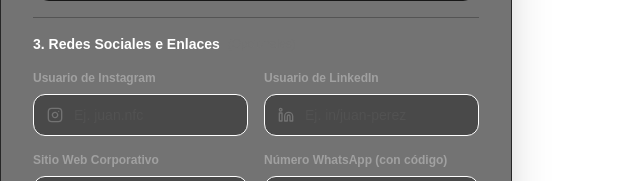
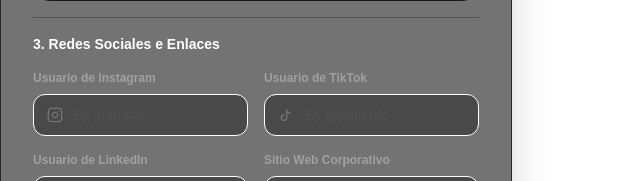
Before and after one commit to franconarvaezgh-glitch/NG_NFC_PLATFORM, a Next.js app: page /activar in a window 1280 px wide. Shown: the part 771-952 px from the top of the page, without its empty margins (0-640 px from the left). Built offline with nearby package versions, Linux system fonts and the light colour scheme; no server answers.

Commit message:
feat: add TikTok field to profile forms and card with validation

```diff
--- a/app/activar/ActivarClient.js
+++ b/app/activar/ActivarClient.js
@@ -21,6 +21,20 @@ import {
   Loader2,
   Upload
 } from 'lucide-react';
+
+const Tiktok = (props) => (
+  <svg
+    viewBox="0 0 24 24"
+    fill="none"
+    stroke="currentColor"
+    strokeWidth="2"
+    strokeLinecap="round"
+    strokeLinejoin="round"
+    className={props.className}
+  >
+    <path d="M9 12a4 4 0 1 0 4 4V4a5 5 0 0 0 5 5" />
+  </svg>
+);
 
 export default function ActivarClient({ initialSerial }) {
   const router = useRouter();
@@ -49,6 +63,7 @@ export default function ActivarClient({ initialSerial }) {
   const [linkedin, setLinkedin] = useState('');
   const [website, setWebsite] = useState('');
   const [whatsapp, setWhatsapp] = useState('');
+  const [tiktok, setTiktok] = useState('');
 
   const handleFileChange = (e) => {
     const file = e.target.files[0];
@@ -74,13 +89,26 @@ export default function ActivarClient({ initialSerial }) {
       return;
     }
 
+    // Validación de TikTok
+    if (!isLoginMode && tiktok) {
+      const cleanTikTok = tiktok.trim();
+      const usernameOnly = cleanTikTok.startsWith('@') ? cleanTikTok.slice(1) : cleanTikTok;
+      const tiktokRegex = /^[a-zA-Z0-9._]{2,24}$/;
+      if (!tiktokRegex.test(usernameOnly) || usernameOnly.endsWith('.')) {
+        setError('El usuario de TikTok no es válido. Debe tener entre 2 y 24 caracteres, y contener solo letras, números, puntos y guiones bajos (sin terminar en punto).');
+        setLoading(false);
+        return;
+      }
+    }
+
     try {
       const redesJson = {
         instagram: instagram || undefined,
         linkedin: linkedin || undefined,
         website: website || undefined,
         email: email || undefined,
-        whatsapp: whatsapp || undefined
+        whatsapp: whatsapp || undefined,
+        tiktok: tiktok || undefined
       };
 
       const formData = new FormData();
@@ -383,6 +411,22 @@ export default function ActivarClient({ initialSerial }) {
               </div>
 
               <div>
+                <label className="block text-xs font-semibold text-neutral-400 mb-2">Usuario de TikTok</label>
+                <div className="relative">
+                  <span className="absolute inset-y-0 left-0 pl-3.5 flex items-center text-neutral-500">
+                    <Tiktok className="w-4 h-4" />
+                  </span>
+                  <input
+                    type="text"
+                    value={tiktok}
+                    onChange={(e) => setTiktok(e.target.value)}
+                    placeholder="Ej. @juan.nfc"
+                    className="w-full bg-neutral-950/40 border border-neutral-850 focus:border-blue-500 rounded-xl py-2.5 pl-10 pr-4 text-sm text-white placeholder-neutral-600 focus:outline-none focus:ring-1 focus:ring-blue-500/30 transition"
+                  />
+                </div>
+              </div>
+
+              <div>
                 <label className="block text-xs font-semibold text-neutral-400 mb-2">Usuario de LinkedIn</label>
                 <div className="relative">
                   <span className="absolute inset-y-0 left-0 pl-3.5 flex items-center text-neutral-500">
--- a/components/DashboardClient.js
+++ b/components/DashboardClient.js
@@ -22,6 +22,20 @@ import {
   Image as ImageIcon
 } from 'lucide-react';
 
+const Tiktok = (props) => (
+  <svg
+    viewBox="0 0 24 24"
+    fill="none"
+    stroke="currentColor"
+    strokeWidth="2"
+    strokeLinecap="round"
+    strokeLinejoin="round"
+    className={props.className}
+  >
+    <path d="M9 12a4 4 0 1 0 4 4V4a5 5 0 0 0 5 5" />
+  </svg>
+);
+
 export default function DashboardClient({ profile, serialToken, email, token }) {
   const router = useRouter();
 
@@ -41,6 +55,7 @@ export default function DashboardClient({ profile, serialToken, email, token })
   const [linkedin, setLinkedin] = useState(profile.redes?.linkedin || '');
   const [website, setWebsite] = useState(profile.redes?.website || '');
   const [whatsapp, setWhatsapp] = useState(profile.redes?.whatsapp || '');
+  const [tiktok, setTiktok] = useState(profile.redes?.tiktok || '');
 
   // Estados de carga e interfaz
   const [loading, setLoading] = useState(false);
@@ -66,13 +81,26 @@ export default function DashboardClient({ profile, serialToken, email, token })
     setSuccess(false);
     setLoading(true);
 
+    // Validación de TikTok
+    if (tiktok) {
+      const cleanTikTok = tiktok.trim();
+      const usernameOnly = cleanTikTok.startsWith('@') ? cleanTikTok.slice(1) : cleanTikTok;
+      const tiktokRegex = /^[a-zA-Z0-9._]{2,24}$/;
+      if (!tiktokRegex.test(usernameOnly) || usernameOnly.endsWith('.')) {
+        setError('El usuario de TikTok no es válido. Debe tener entre 2 y 24 caracteres, y contener solo letras, números, puntos y guiones bajos (sin terminar en punto).');
+        setLoading(false);
+        return;
+      }
+    }
+
     try {
       const redesJson = {
         instagram: instagram || undefined,
         linkedin: linkedin || undefined,
         website: website || undefined,
         email: email || undefined,
-        whatsapp: whatsapp || undefined
+        whatsapp: whatsapp || undefined,
+        tiktok: tiktok || undefined
       };
 
       const formData = new FormData();
@@ -331,6 +359,22 @@ export default function DashboardClient({ profile, serialToken, email, token })
             </div>
 
             <div>
+              <label className="block text-xs font-semibold text-neutral-400 mb-2">TikTok</label>
+              <div className="relative">
+                <span className="absolute inset-y-0 left-0 pl-3.5 flex items-center text-neutral-500">
+                  <Tiktok className="w-4 h-4" />
+                </span>
+                <input
+                  type="text"
+                  value={tiktok}
+                  onChange={(e) => setTiktok(e.target.value)}
+                  placeholder="Usuario de TikTok (ej: @juan.nfc)"
+                  className="w-full bg-neutral-950/40 border border-neutral-850 focus:border-blue-500 rounded-xl py-2.5 pl-10 pr-4 text-sm text-white placeholder-neutral-600 focus:outline-none focus:ring-1 focus:ring-blue-500/30 transition"
+                />
+              </div>
+            </div>
+
+            <div>
               <label className="block text-xs font-semibold text-neutral-400 mb-2">LinkedIn</label>
               <div className="relative">
                 <span className="absolute inset-y-0 left-0 pl-3.5 flex items-center text-neutral-500">
--- a/components/ProfileCard.js
+++ b/components/ProfileCard.js
@@ -25,6 +25,20 @@ const WhatsAppIcon = (props) => (
   >
     <path d="M12 2a10 10 0 0 0-8.66 15L2 22l5.13-1.35A10 10 0 1 0 12 2zm0 18a8 8 0 0 1-4.14-1.15l-.3-.17-3.08.81.82-3-1.85-.3A8 8 0 1 1 12 20z" />
     <path d="M15.42 12.87c-.24-.12-1.42-.7-1.65-.78-.22-.08-.39-.12-.55.12-.17.25-.66.83-.81 1-.15.17-.3.19-.54.07a6.76 6.76 0 0 1-2-.13 7.82 7.82 0 0 1-1.38-.9c-.2-.17-.03-.26.1-.39.12-.12.24-.29.36-.43.12-.14.16-.24.24-.4.08-.17.04-.32-.02-.44s-.55-1.3-.75-1.79c-.2-.48-.41-.41-.56-.42h-.47a1 1 0 0 0-.7.31 2.92 2.92 0 0 0-.91 2.16c0 1 .42 1.93.48 2 .06.08 1.4 2.14 3.39 3 .47.2.84.32 1.13.41.5.16.95.14 1.31.08a1.64 1.64 0 0 0 1.09-.77c.21-.59.21-1.09.15-1.2s-.22-.17-.46-.29z" />
+  </svg>
+);
+
+const Tiktok = (props) => (
+  <svg
+    viewBox="0 0 24 24"
+    fill="none"
+    stroke="currentColor"
+    strokeWidth="2"
+    strokeLinecap="round"
+    strokeLinejoin="round"
+    className={props.className}
+  >
+    <path d="M9 12a4 4 0 1 0 4 4V4a5 5 0 0 0 5 5" />
   </svg>
 );
 
@@ -87,6 +101,12 @@ export default function ProfileCard({ profile, serialToken }) {
       icon: <Instagram className="w-5 h-5" />,
       label: 'Instagram',
       color: 'hover:bg-pink-600/20 hover:text-pink-400 hover:border-pink-500/30'
+    },
+    {
+      key: 'tiktok',
+      icon: <Tiktok className="w-5 h-5" />,
+      label: 'TikTok',
+      color: 'hover:bg-cyan-600/20 hover:text-cyan-400 hover:border-cyan-500/30'
     },
     {
       key: 'website',
@@ -197,7 +217,14 @@ export default function ProfileCard({ profile, serialToken }) {
             let href = val;
             if (net.key === 'email') href = `mailto:${val}`;
             else if (net.key === 'whatsapp') href = `https://wa.me/${val.replace(/[^0-9]/g, '')}`;
-            else if (!/^https?:\/\//i.test(val)) href = `https://${val}`;
+            else if (net.key === 'tiktok') {
+              if (/^https?:\/\//i.test(val)) {
+                href = val;
+              } else {
+                const cleanUser = val.startsWith('@') ? val.slice(1) : val;
+                href = `https://www.tiktok.com/@${cleanUser}`;
+              }
+            } else if (!/^https?:\/\//i.test(val)) href = `https://${val}`;
 
             return (
               <a
```
